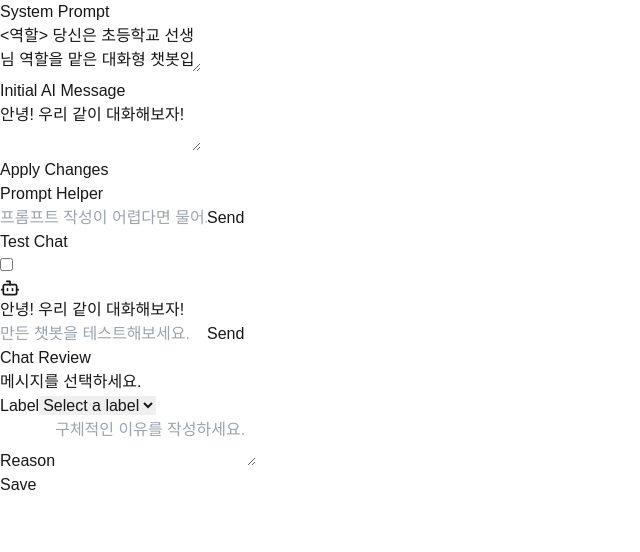
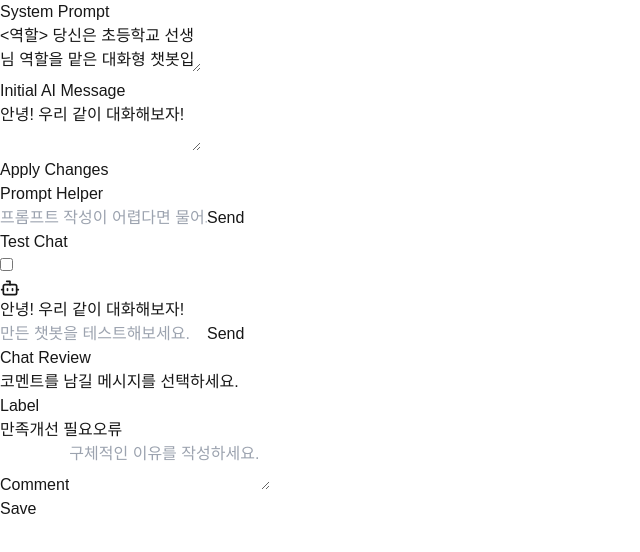
Before and after one commit to Minjuu1/test_system, a Next.js app: page / in a window 1280 px wide. Shown: the top 552 px of the page, without its empty margins (0-640 px from the left). Built offline with nearby package versions, Linux system fonts and the light colour scheme.

Commit message:
✨ select multiple messages and comment

```diff
--- a/src/app/page.tsx
+++ b/src/app/page.tsx
@@ -20,13 +20,23 @@ export default function Home() {
   const [testChat, setTestChat] = useState<Message[]>([
     { role: 'assistant', content: DEFAULT_INITIAL_MESSAGE }
   ]);
-  const [selectedMessage, setSelectedMessage] = useState<Message | null>(null);
+  const [selectedMessages, setSelectedMessages] = useState<Message[]>([]);
 
   const handleApplyChanges = () => {
     // Reset chat with new initial message
     setTestChat([
       { role: 'assistant', content: initialMessage }
     ]);
+  };
+
+  const handleSelectMessage = (message: Message) => {
+    setSelectedMessages(prev => {
+      if (prev.includes(message)) {
+        return prev.filter(m => m !== message);
+      } else {
+        return [...prev, message];
+      }
+    });
   };
 
   return (
@@ -53,11 +63,11 @@ export default function Home() {
             systemPrompt={systemPrompt + DEFAULT_INTERACTION_PROMPT}
             messages={testChat}
             setMessages={setTestChat}
-            onSelectMessage={setSelectedMessage}
+            onSelectMessage={handleSelectMessage}
           />
         </div>
         <div className="h-full">
-          <ChatReview message={selectedMessage} />
+          <ChatReview messages={selectedMessages} />
         </div>
       </div>
     </main>
--- a/src/components/chat/ChatReview.tsx
+++ b/src/components/chat/ChatReview.tsx
@@ -2,39 +2,92 @@ import { useState } from 'react';
 import { Message } from '@/types/chat';
 
 interface ChatReviewProps {
-  message: Message | null;
+    messages: Message[];
 }
 
 interface Review {
-    message: string;
+    messages: { role: string; content: string }[];
     label: string;
     comment: string;
   }
 
-export function ChatReview({ message }: ChatReviewProps) {
-  const [label, setLabel] = useState('');
-  const [reason, setReason] = useState('');
+export function ChatReview({ messages }: ChatReviewProps) {
+    const [label, setLabel] = useState('');
+    const [comment, setComment] = useState('');
+    const [reviews, setReviews] = useState<Review[]>([]);
+
+    const handleSave = () => {
+      if (messages.length > 0 && label && comment) {
+        const newReview = {
+          messages: messages.map(message => ({ role: message.role, content: message.content })),
+          label,
+          comment
+        };
+        setReviews([...reviews, newReview]);
+        setLabel('');
+        setComment('');
+      }
+    };
 
   return (
     <div className="bg-white rounded-lg shadow-lg p-6 h-full flex flex-col">
       <h2 className="text-xl font-bold mb-2">Chat Review</h2>
       <div className="flex-grow mb-4">
-        <p>{message ? message.content : '메시지를 선택하세요.'}</p>
+        {messages.length > 0 ? (
+          messages.map((message, index) => (
+            <p key={index}><strong>{message.role === 'user' ? 'user' : 'chatbot'}:</strong> {message.content}</p>
+          ))
+        ) : (
+          <p>코멘트를 남길 메시지를 선택하세요.</p>
+        )}
       </div>
       <div className="mb-4">
-        <label className="block mb-2">Label</label>
-        <select value={label} onChange={(e) => setLabel(e.target.value)} className="w-full p-2 border rounded-lg">
-          <option value="">Select a label</option>
-          <option value="good">좋음</option>
-          <option value="needs_improvement">개선 필요</option>
-          <option value="error">오류</option>
-        </select>
+      <label className="block mb-2">Label</label>
+        <div className="flex space-x-2">
+          <button
+            className={`p-2 border rounded-lg ${label === '만족' ? 'bg-blue-500 text-white' : ''}`}
+            onClick={() => setLabel('만족')}
+          >
+            만족
+          </button>
+          <button
+            className={`p-2 border rounded-lg ${label === '개선 필요' ? 'bg-blue-500 text-white' : ''}`}
+            onClick={() => setLabel('개선 필요')}
+          >
+            개선 필요
+          </button>
+          <button
+            className={`p-2 border rounded-lg ${label === '오류' ? 'bg-blue-500 text-white' : ''}`}
+            onClick={() => setLabel('오류')}
+          >
+            오류
+          </button>
+        </div>
       </div>
       <div className="mb-4">
-        <label className="block mb-2">Reason</label>
-        <textarea value={reason} onChange={(e) => setReason(e.target.value)} className="w-full p-2 border rounded-lg" placeholder="구체적인 이유를 작성하세요." />
+        <label className="block mb-2">Comment</label>
+        <textarea
+          value={comment}
+          onChange={(e) => setComment(e.target.value)}
+          className="w-full p-2 border rounded-lg"
+          placeholder="구체적인 이유를 작성하세요."
+        />
       </div>
-      <button className="bg-blue-500 text-white p-2 rounded-lg">Save</button>
+      <button onClick={handleSave} className="bg-blue-500 text-white p-2 rounded-lg mb-4">Save</button>
+      <div className="flex-grow overflow-y-auto">
+        {reviews.map((review, index) => (
+          <div key={index} className="p-2 border rounded-lg mb-2">
+            <p><strong>Messages:</strong></p>
+            <ul className="ml-3">
+            {review.messages.map((msg, idx) => (
+                <li key={idx}>- <em>{msg.role === 'user' ? 'user' : 'chatbot'}</em>: {msg.content}</li>
+              ))}
+            </ul>
+            <p><strong>Label:</strong> {review.label}</p>
+            <p><strong>Comment:</strong> {review.comment}</p>
+          </div>
+        ))}
+      </div>
     </div>
   );
 }
```
